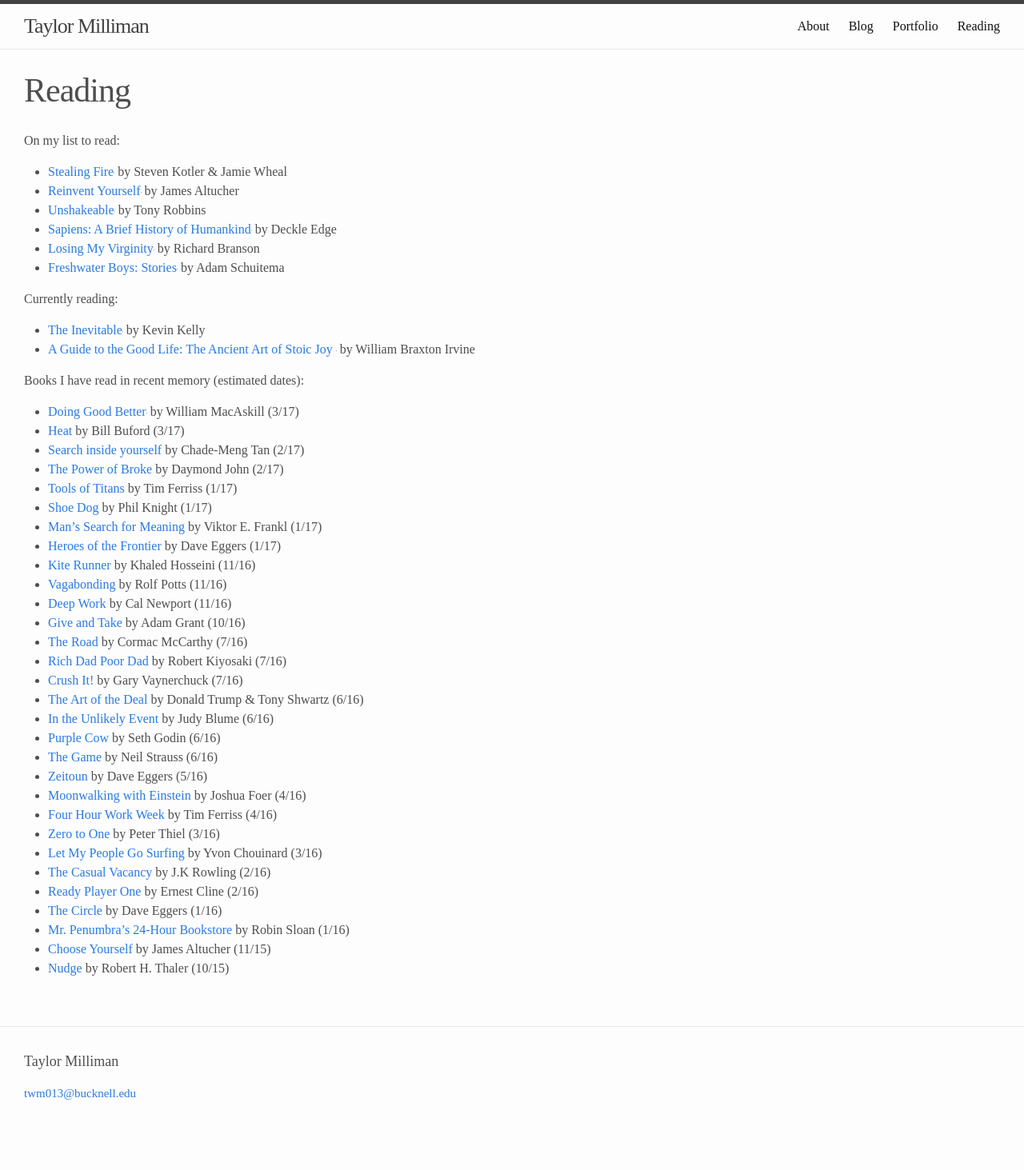
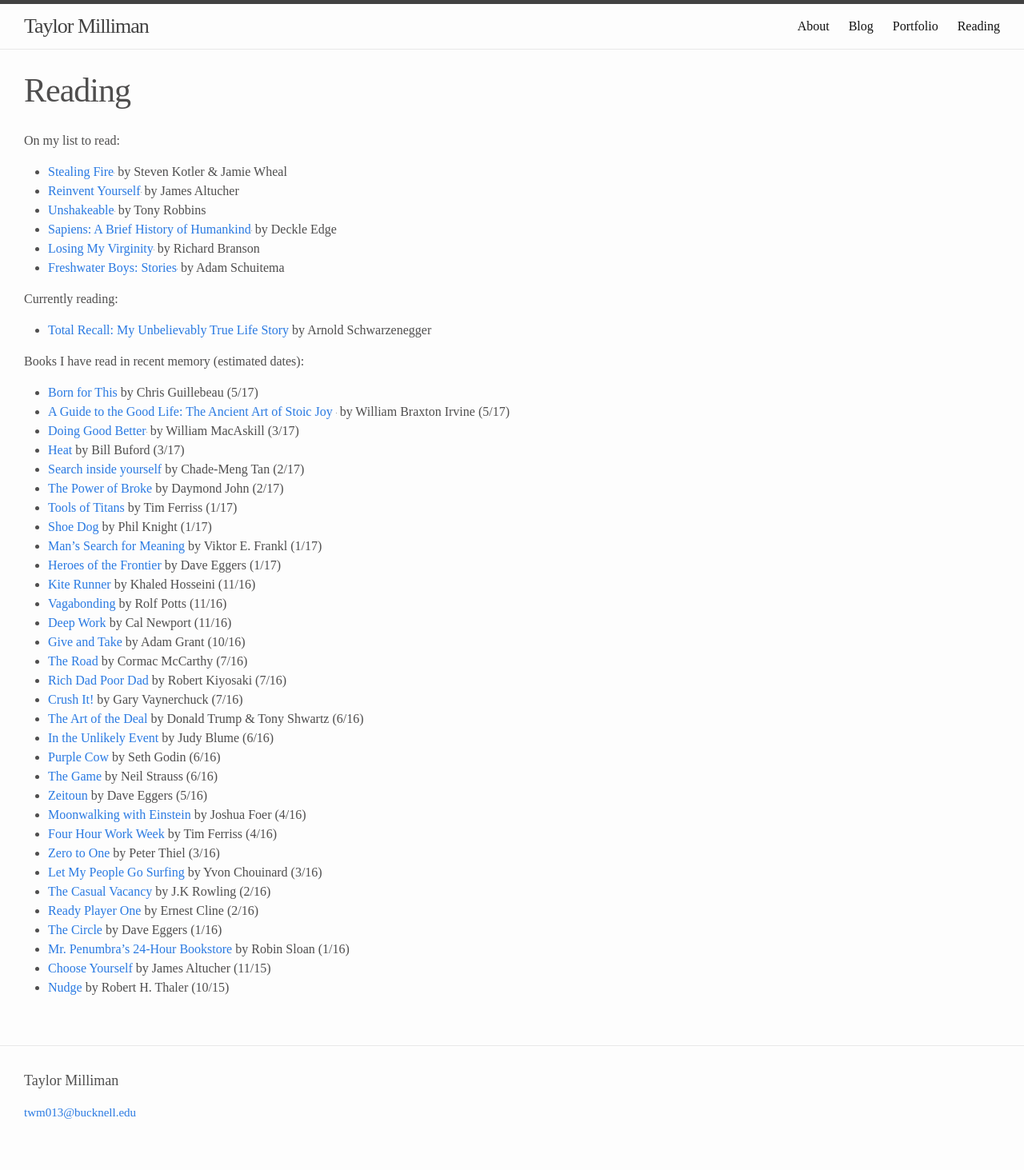
Before and after one commit to twmilli/jekyll-site, a Jekyll site: the page built from reading.md, in a window 1280 px wide. Shown: the whole page at 80% size. Built offline with Jekyll 4.4.1, drawn with Linux system fonts in a browser that asks for light colours; some web fonts are replaced; before the commit the page ends 1439 px from its top, so only the background shows below that; grey boxes are pictures that could not be loaded.

Commit message:
updating reading

```diff
--- a/_layouts/home.html
+++ b/_layouts/home.html
@@ -57,6 +57,9 @@ layout: default
           <i class="fa fa-instagram" aria-hidden="true"></i>
         </a>
       </div>
+
+      {% include email-newsletter.html %}
+
       <div class="about-wrap">
         <h2>About</h2>
         <img src="{{ site.github.url }}/img/about.jpg" class="about-img">
@@ -65,8 +68,6 @@ layout: default
           You can read about it <a href="https://medium.freecodecamp.com/how-doing-something-i-love-landed-me-a-top-tier-tech-internship-fe78d8b74e48#.etfq13z3d" target="_blank">here</a>.
           <a href="/about">Learn More!</a></p>
       </div>
-
-      {% include email-newsletter.html %}
   </div>
 
   </div>
--- a/reading.md
+++ b/reading.md
@@ -12,10 +12,13 @@ On my list to read:
 * <a target="_blank" href="https://www.amazon.com/gp/product/B00BBPW0WE/ref=as_li_tl?ie=UTF8&camp=1789&creative=9325&creativeASIN=B00BBPW0WE&linkCode=as2&tag=myblog06bf-20&linkId=ffa4b39078198a33793e0ef56f0d9801">Freshwater Boys: Stories</a><img src="//ir-na.amazon-adsystem.com/e/ir?t=myblog06bf-20&l=am2&o=1&a=B00BBPW0WE" width="1" height="1" border="0" alt="" style="border:none !important; margin:0px !important;" /> by Adam Schuitema
 
 Currently reading:
-* <a target="_blank" href="https://www.amazon.com/gp/product/0525428089/ref=as_li_tl?ie=UTF8&camp=1789&creative=9325&creativeASIN=0525428089&linkCode=as2&tag=myblog06bf-20&linkId=c1b436a6bcdf3adbb5c755092579e147">The Inevitable</a><img src="//ir-na.amazon-adsystem.com/e/ir?t=myblog06bf-20&l=am2&o=1&a=0525428089" width="1" height="1" border="0" alt="" style="border:none !important; margin:0px !important;" /> by Kevin Kelly
-* <a target="_blank" href="https://www.amazon.com/gp/product/B011T71D4Y/ref=as_li_tl?ie=UTF8&camp=1789&creative=9325&creativeASIN=B011T71D4Y&linkCode=as2&tag=myblog06bf-20&linkId=3251db38c76da37dc0cd72c94422bab9">A Guide to the Good Life: The Ancient Art of Stoic Joy </a><img src="//ir-na.amazon-adsystem.com/e/ir?t=myblog06bf-20&l=am2&o=1&a=B011T71D4Y" width="1" height="1" border="0" alt="" style="border:none !important; margin:0px !important;" /> by William Braxton Irvine
+* [Total Recall: My Unbelievably True Life Story](https://www.audible.com/pd/Bios-Memoirs/Total-Recall-Audiobook/B009GLC5ES)
+by Arnold Schwarzenegger
+
 
 Books I have read in recent memory (estimated dates):
+* [Born for This](http://a.co/3RNrV9O) by Chris Guillebeau (5/17)
+* <a target="_blank" href="https://www.amazon.com/gp/product/B011T71D4Y/ref=as_li_tl?ie=UTF8&camp=1789&creative=9325&creativeASIN=B011T71D4Y&linkCode=as2&tag=myblog06bf-20&linkId=3251db38c76da37dc0cd72c94422bab9">A Guide to the Good Life: The Ancient Art of Stoic Joy </a><img src="//ir-na.amazon-adsystem.com/e/ir?t=myblog06bf-20&l=am2&o=1&a=B011T71D4Y" width="1" height="1" border="0" alt="" style="border:none !important; margin:0px !important;" /> by William Braxton Irvine (5/17)
 * <a target="_blank" href="https://www.amazon.com/gp/product/B011T71D4Y/ref=as_li_tl?ie=UTF8&camp=1789&creative=9325&creativeASIN=B011T71D4Y&linkCode=as2&tag=myblog06bf-20&linkId=314b72e2502e1bd6f07855a8e6d2ba68">Doing Good Better</a><img src="//ir-na.amazon-adsystem.com/e/ir?t=myblog06bf-20&l=am2&o=1&a=B011T71D4Y" width="1" height="1" border="0" alt="" style="border:none !important; margin:0px !important;" /> by William MacAskill (3/17)
 * [Heat](http://a.co/9vXZc0I) by Bill Buford (3/17)
 * [Search inside yourself](http://a.co/dX2tBLE) by Chade-Meng Tan (2/17)
```
Also changed, not shown: 2 other files.
